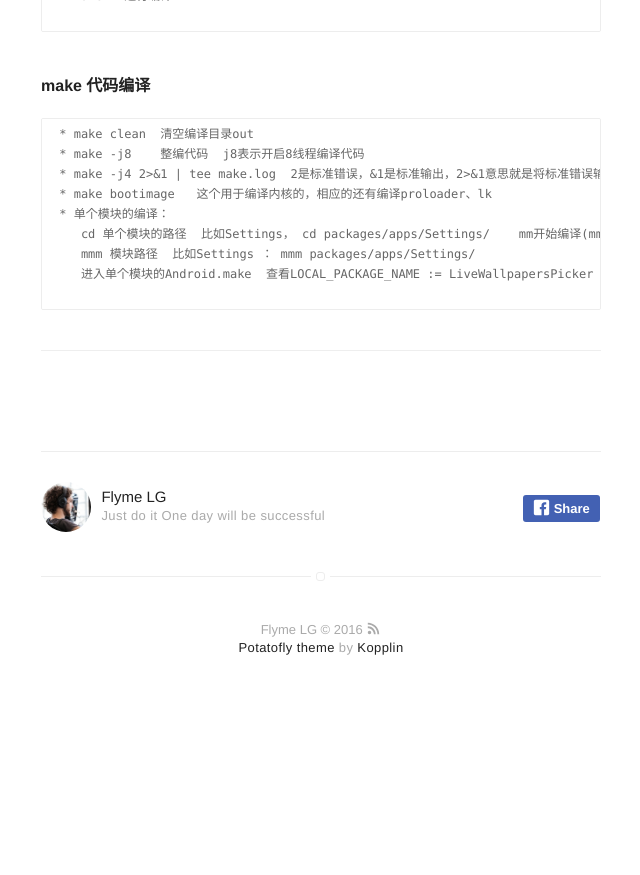
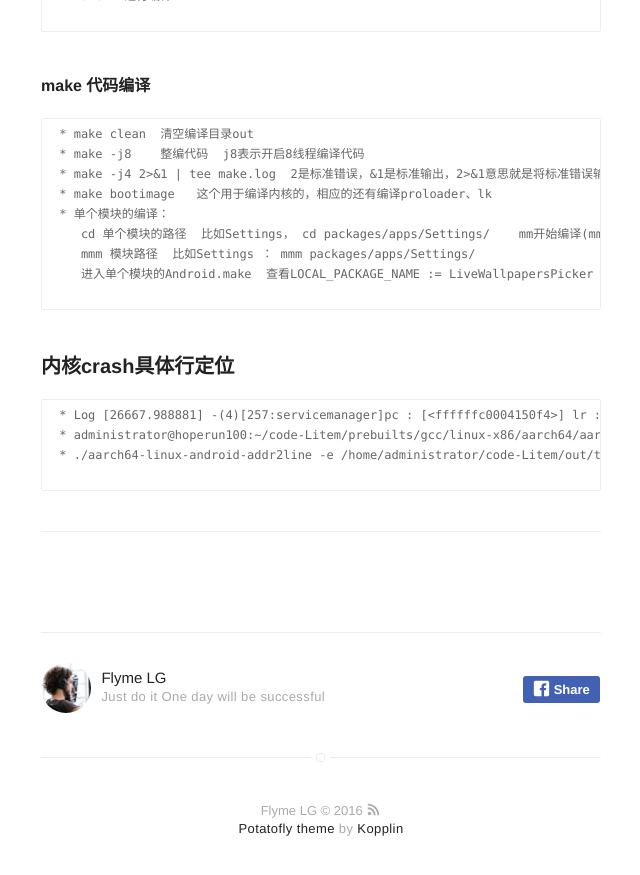
Before and after one commit to potatofly/potatofly.github.io, a Jekyll site: the page built from _posts/2016-10-21-note.md, in a window 1280 px wide and 900 px high, scrolled down 4204 px. Shown: the top 875 px of the window, without its empty margins (319-959 px from the left). Built offline with Jekyll 4.4.1, drawn with Linux system fonts in a browser that asks for light colours; before the commit the page ends 4923 px from its top, so only the background shows below that.

Commit message:
Update 2016-10-21-note.md

```diff
--- a/_posts/2016-10-21-note.md
+++ b/_posts/2016-10-21-note.md
@@ -173,10 +173,12 @@ description: 整理的一些常用工具及技巧
     进入单个模块的Android.make  查看LOCAL_PACKAGE_NAME := LiveWallpapersPicker  编译此包名：make LiveWallpapersPicker -j8
  {% endhighlight %}
 
+### 内核crash具体行定位
 
-
-
-
-
+ {% highlight raw %}
+ * Log [26667.988881] -(4)[257:servicemanager]pc : [<ffffffc0004150f4>] lr : [<ffffffc0004150e8>] pstate: 800001c5 （crash地址）
+ * administrator@hoperun100:~/code-Litem/prebuilts/gcc/linux-x86/aarch64/aarch64-linux-android-4.9/bin$  （进入定位命令目录）
+ * ./aarch64-linux-android-addr2line -e /home/administrator/code-Litem/out/target/product/tcl8783_tb_m/obj/KERNEL_OBJ/vmlinux ffffffc0004150f4 （执行命令）
+ {% endhighlight %}
 
 ---
```
